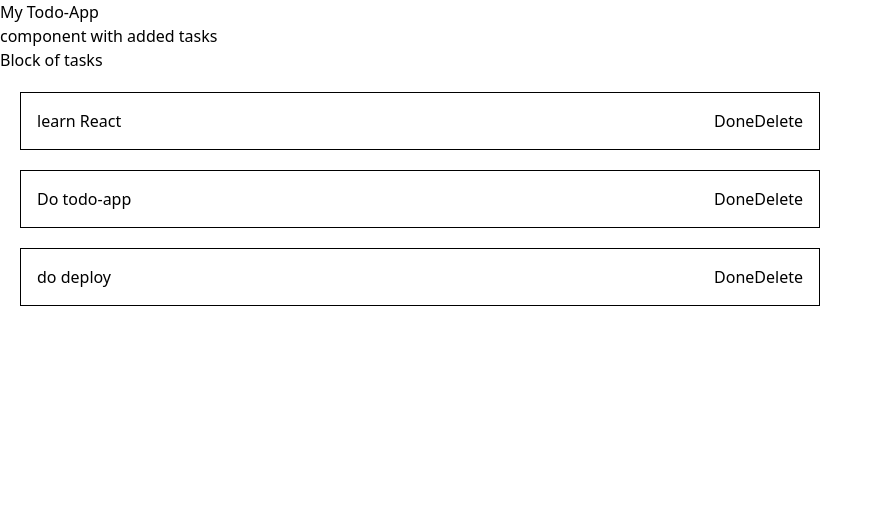
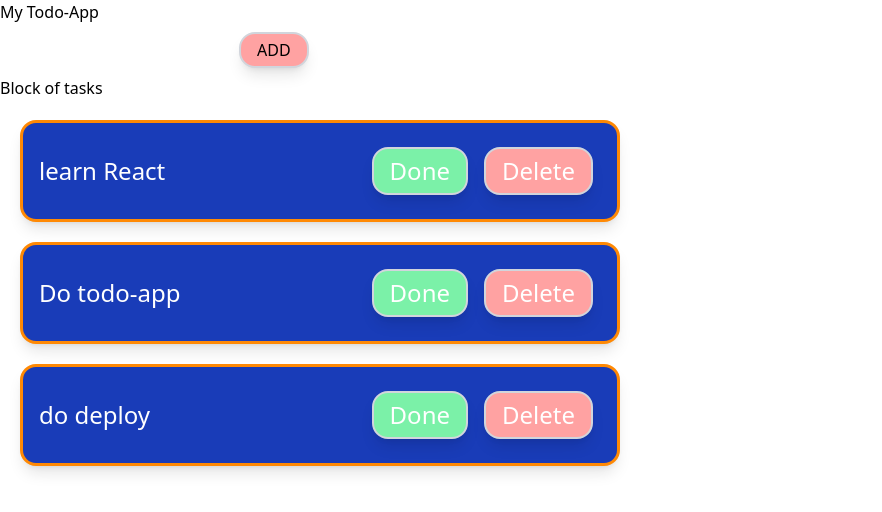
Before and after one commit to romanbarinov84/-TODO-APP-REACT-TAILWIND-, a React (Vite) app: page / in a window 1280 px wide. Shown: the top 512 px of the page, without its empty margins (0-882 px from the left). Built offline with nearby package versions, Linux system fonts and the light colour scheme.

Commit message:
11.12 ADDTODO.JSX

```diff
--- a/src/App.jsx
+++ b/src/App.jsx
@@ -1,6 +1,7 @@
 import { useState } from "react";
 import "./App.css";
 import TodoItem from "./components/TodoItem";
+import AddTodo from "./components/AddTodo";
 
 
 function App() {
@@ -17,18 +18,26 @@ function App() {
     setTodos((prevTodos) => prevTodos.filter((todo) => todo.id !== id))
   }
 
+  const onAdd = (text) => {
+    const newTodo = {
+      id:Date.now(),
+      text,
+    }
+    setTodos([...todos , newTodo])
+  }
+
 
   return (
     <div>
       <div>
         <h1>My Todo-App</h1>
-        <div>component with added tasks</div>
+        <AddTodo onAdd={onAdd}/>
         <div>Block of tasks</div>
-        <ul>
+        <div>
           {todos.map((todo) => (
             <TodoItem id={todo.id} text={todo.text} onDelete={onDelete}/>
           ))}
-        </ul>
+        </div>
       </div>
     </div>
   );
--- /dev/null
+++ b/src/components/AddTodo.jsx
@@ -0,0 +1,24 @@
+import { useState } from "react"
+
+
+
+const AddTodo = ({onAdd}) => {
+
+    const [text , setText] = useState("")
+
+    const handleSubmit = (event) => {
+        event.preventDefault()
+        if(text.trim()) {
+            onAdd(text);
+            setText("")
+        }
+    }
+  return (
+    <form onSubmit={handleSubmit} >
+      <input type="text" value={text} onChange={(e) => setText(e.target.value)}/>
+      <button className="button-btn" type="submit">ADD</button>
+    </form>
+  )
+}
+
+export default AddTodo
--- a/src/components/TodoItem.jsx
+++ b/src/components/TodoItem.jsx
@@ -1,11 +1,11 @@
 const TodoItem = ({ id, text , onDelete }) => {
   return (
     <>
-      <div key={id} className="flex  flex-row justify-between w-200 m-5 p-4 border border-black">
+      <div key={id} className="flex  flex-row justify-between items-center text-white text-[24px] w-150 m-5 p-4 border-3 border-orange-400 shadow-lg bg-blue-800 rounded-2xl ">
         <span>{text}</span>
         <div>
-          <button>Done</button>
-          <button onClick={() => onDelete}>Delete</button>
+          <button className="p-1 m-2 border-2 border-gray-300 bg-green-300 rounded-2xl px-4 shadow-lg">Done</button>
+          <button className="p-1 m-2 border-2 border-gray-300 bg-red-300 rounded-2xl px-4 shadow-lg" onClick={() => onDelete(id)}>Delete</button>
         </div>
       </div>
     </>
--- a/src/index.css
+++ b/src/index.css
@@ -1 +1,7 @@
 @import "tailwindcss";
+
+
+
+.button-btn {
+  @apply p-1 m-2 border-2 border-gray-300 bg-red-300 rounded-2xl px-4 shadow-lg;
+}
```
